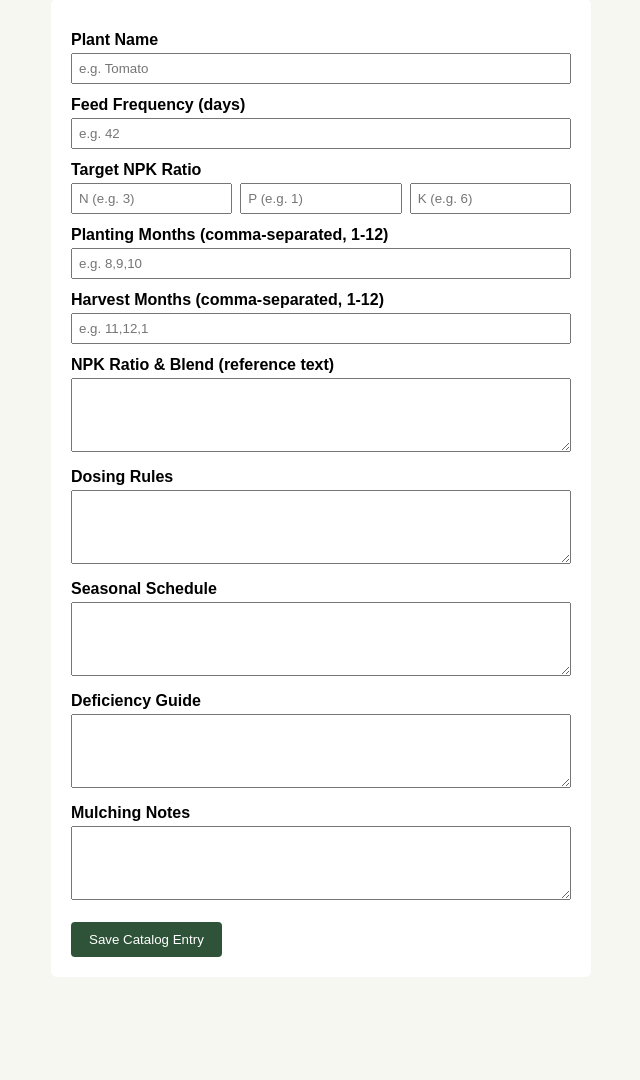
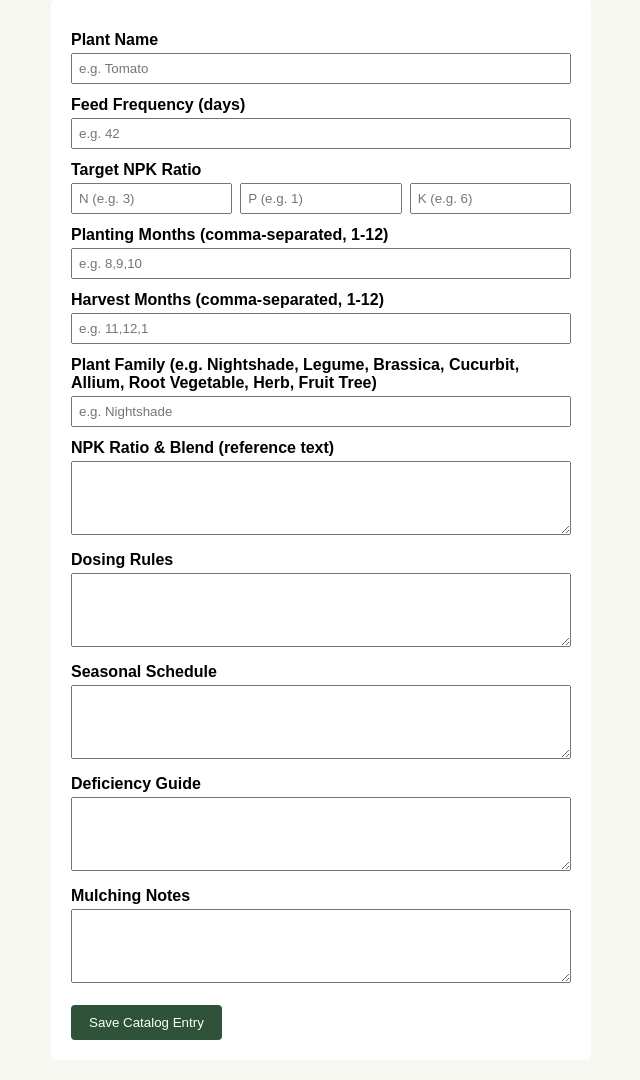
Before and after one commit to WarlockAUS/garden-tracker, a Flask app: page /catalog/add in a window 1280 px wide. Shown: the part 168-1248 px from the top of the page, without its empty margins (139-779 px from the left). Before the commit the page ends 1145 px from the top, so only its background shows below. Run offline with Flask 3, Linux system fonts and the light colour scheme; parts of the project's set-up code (start-up, migrations or seed data) failed here and were passed over.

Commit message:
Add plant family input field to catalog form

```diff
--- a/templates/catalog_add.html
+++ b/templates/catalog_add.html
@@ -21,6 +21,9 @@
     <label>Harvest Months (comma-separated, 1-12)</label>
     <input type="text" name="harvest_months" placeholder="e.g. 11,12,1">
 
+    <label>Plant Family (e.g. Nightshade, Legume, Brassica, Cucurbit, Allium, Root Vegetable, Herb, Fruit Tree)</label>
+    <input type="text" name="plant_family" placeholder="e.g. Nightshade">
+
     <label for="npk_ratio">NPK Ratio & Blend (reference text)</label>
     <textarea id="npk_ratio" name="npk_ratio" rows="4"></textarea>
 
```
